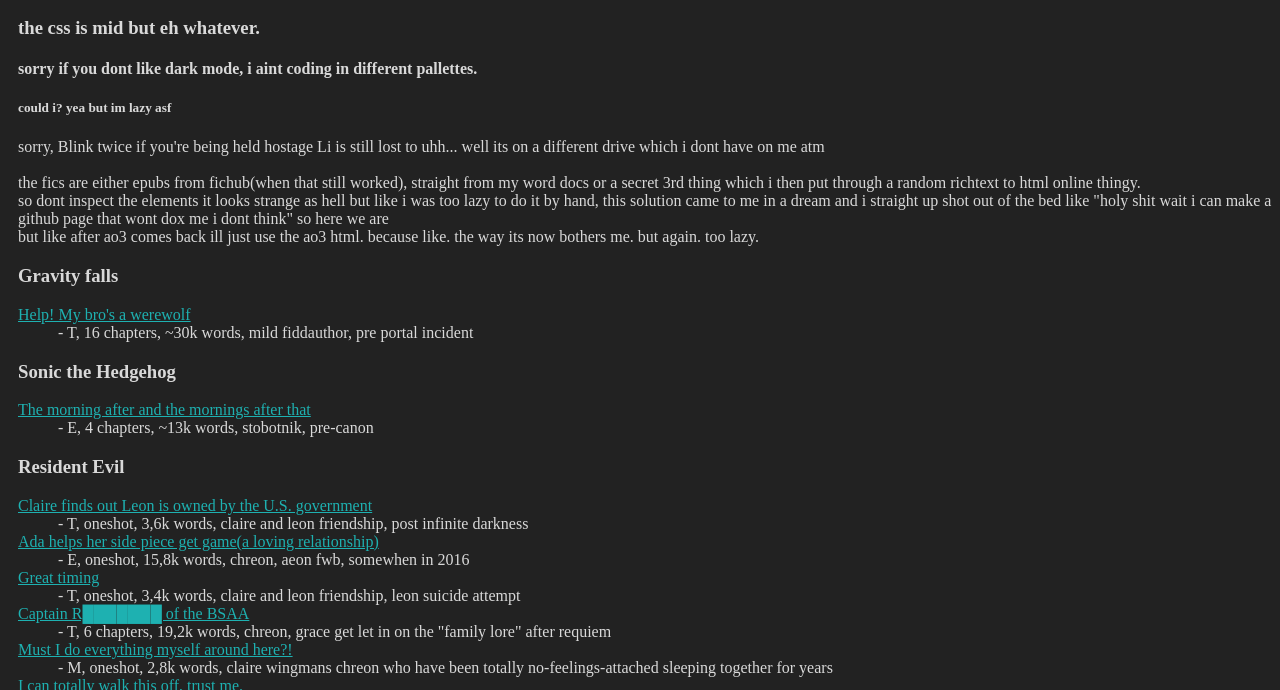
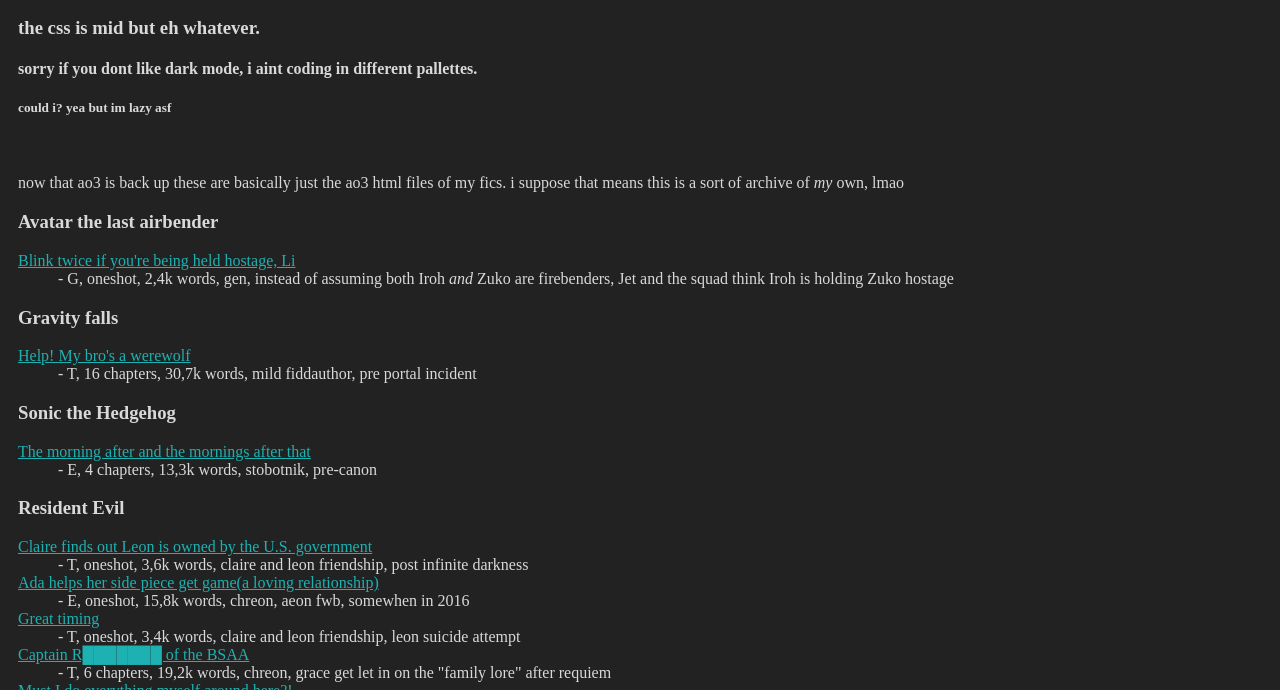
Before and after one commit to CreamSoap/tired-demonspawn-fics.github.io, a plain HTML site: page index.html in a window 1280 px wide. Shown: the part 110-800 px from the top of the page. Drawn offline with Linux system fonts and the light colour scheme.

Commit message:
ao3 html + blink twice

```diff
--- a/index.html
+++ b/index.html
@@ -13,24 +13,26 @@
     <h4>sorry if you dont like dark mode, i aint coding in different pallettes.</h4>
     <h5>could i? yea but im lazy asf</h5>
 
-    sorry, Blink twice if you're being held hostage Li is still lost to uhh... well its on a different drive which i dont have on me atm
     <br><br>
-    the fics are either epubs from fichub(when that still worked), straight from my word docs or a secret 3rd thing which i then put through a random richtext to html online thingy.
+    now that ao3 is back up these are basically just the ao3 html files of my fics. i suppose that means this is a sort of archive of <em>my</em> own, lmao
     <br>
-    so dont inspect the elements it looks strange as hell but like i was too lazy to do it by hand, this solution came to me in a dream and i straight up shot out of the bed like "holy shit wait i can make a github page that wont dox me i dont think" so here we are
-    <br>
-    but like after ao3 comes back ill just use the ao3 html. because like. the way its now bothers me. but again. too lazy.
-    <br>
+
+    <h3>Avatar the last airbender</h3>
+        <dl>
+        <dt><a href="hostage.html">Blink twice if you're being held hostage, Li</a></dt>
+        <dd>- G, oneshot, 2,4k words, gen, instead of assuming both Iroh <em>and</em> Zuko are firebenders, Jet and the squad think Iroh is holding Zuko hostage</dd>
+    </dl>
+
     <h3>Gravity falls</h3>
         <dl>
         <dt><a href="werewolf.html">Help! My bro's a werewolf</a></dt>
-        <dd>- T, 16 chapters, ~30k words, mild fiddauthor, pre portal incident</dd>
+        <dd>- T, 16 chapters, 30,7k words, mild fiddauthor, pre portal incident</dd>
     </dl>
 
     <h3>Sonic the Hedgehog</h3>
     <dl>
         <dt><a href="mornings.html">The morning after and the mornings after that</a></dt>
-        <dd>- E, 4 chapters, ~13k words, stobotnik, pre-canon</dd>
+        <dd>- E, 4 chapters, 13,3k words, stobotnik, pre-canon</dd>
     </dl>
 
     <h3>Resident Evil</h3>
@@ -57,7 +59,7 @@
         <dd>- T, 6 chapters, 15,4k words, 5+1 chreon soulmates feel each other's pain au</dd>
 
         <dt><a href="mightaswell.html">This might as well happen</a></dt>
-        <dd>- M, 13 chapters, ~32,3k words, chreon, vendetta era leon gets dimension travelled to a 2006 no zombies au</dd>
+        <dd>- M, 13 chapters, 32,7k words, chreon, vendetta era leon gets dimension travelled to a 2006 no zombies au</dd>
     </dl>
 
 </body>
```
